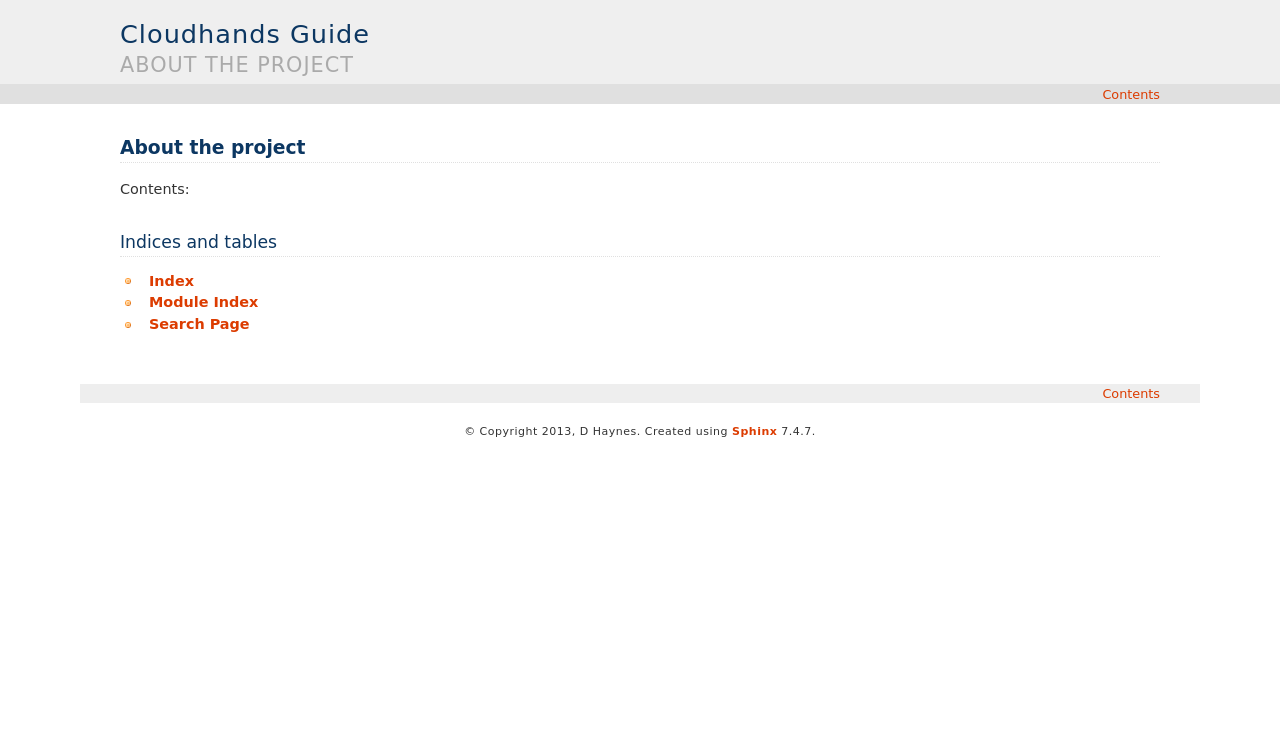
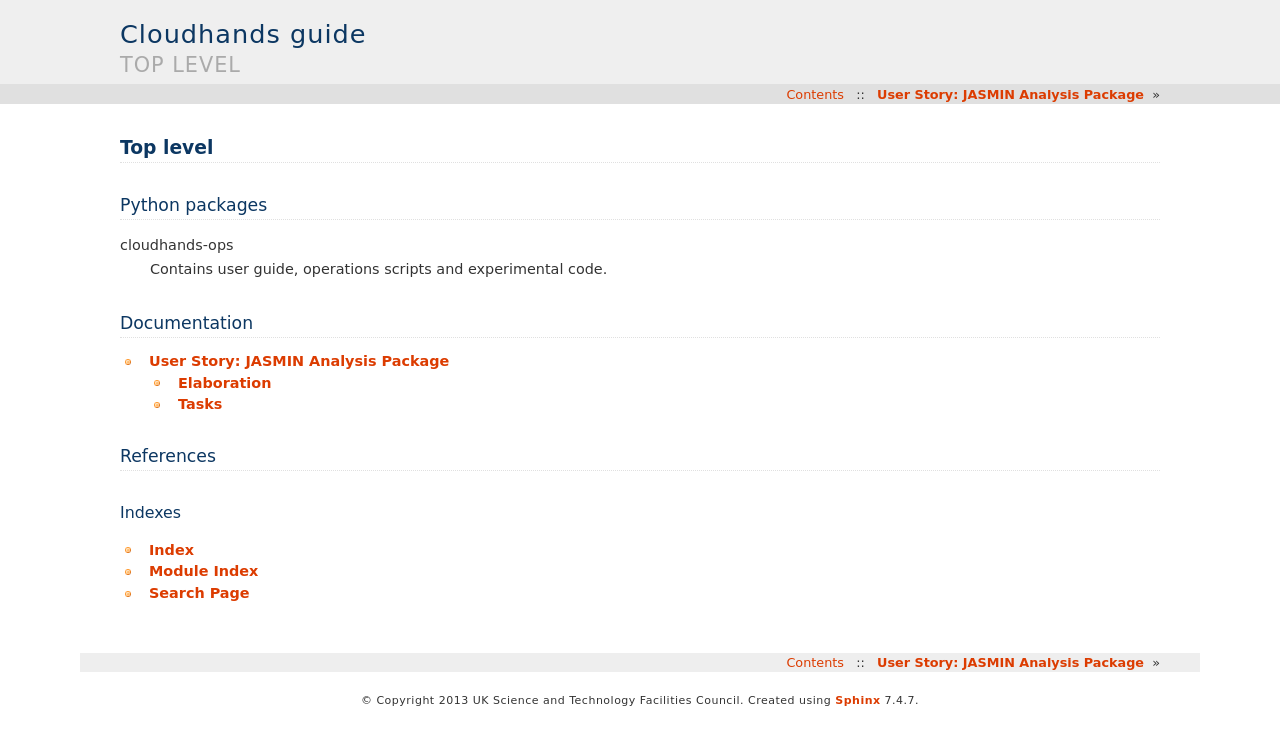
Before and after one commit to cedadev/cloudhands-ops, a Sphinx documentation site: the page built from cloudhands/ops/doc/index.rst, in a window 1280 px wide. Shown: the top 745 px of the page. Built offline with Sphinx 7.4.7, drawn with Linux system fonts in a browser that asks for light colours.

Commit message:
First user story, plus copyright text

```diff
--- a/README.rst
+++ b/README.rst
@@ -61,6 +61,8 @@ Can you help?
 
 :author:    D Haynes
 :contact:   david.e.haynes@stfc.ac.uk
+:copyright: 2013 UK Science and Technology Facilities Council
+:licence:   BSD
 
 .. _setuptools: https://pypi.python.org/pypi/setuptools
 .. _compile Python 3.4: http://www.python.org/download/source/
--- a/cloudhands/ops/doc/conf.py
+++ b/cloudhands/ops/doc/conf.py
@@ -44,7 +44,7 @@ master_doc = 'index'
 
 # General information about the project.
 project = 'Cloudhands'
-copyright = '2013, D Haynes'
+copyright = "2013 UK Science and Technology Facilities Council"
 
 # The version info for the project you're documenting, acts as replacement for
 # |version| and |release|, also used in various other places throughout the
@@ -106,7 +106,7 @@ html_theme = "haiku"
 
 # The name for this set of Sphinx documents.  If None, it defaults to
 # "<project> v<release> documentation".
-html_title = "Cloudhands Guide {}".format(release)
+html_title = "Cloudhands guide {}".format(release)
 
 # A shorter title for the navigation bar.  Default is the same as html_title.
 #html_short_title = "Cloudhands Ops"
--- a/cloudhands/ops/doc/index.rst
+++ b/cloudhands/ops/doc/index.rst
@@ -6,17 +6,29 @@
 ..  Titling
     ##++::==~~--''``
 
-About the project
-::::::::::::::::::::::::::::
+Top level
++++++++++
 
-Contents:
+Python packages
+:::::::::::::::
+
+cloudhands-ops
+    Contains user guide, operations scripts and experimental code.
+
+Documentation
+:::::::::::::
 
 .. toctree::
    :maxdepth: 2
 
+   story_jap
 
-Indices and tables
-==================
+References
+::::::::::
+
+
+Indexes
+=======
 
 * :ref:`genindex`
 * :ref:`modindex`
--- /dev/null
+++ b/cloudhands/ops/doc/story_jap.rst
@@ -0,0 +1,27 @@
+..  Titling
+    ##++::==~~--''``
+
+User Story: JASMIN Analysis Package
+===================================
+
+As a scientist working for STFC I want my analytics processes to run where
+they have access to JASMIN storage so I can apply my models to a particular
+dataset.
+
+Elaboration
+~~~~~~~~~~~
+
+* Predefined vCloud template contains standard JASMIN analysis package
+* Ability to measure readiness of a node
+* Ability to configure node with software, process configuration
+* Alerting on conditions (ready, finished, error)
+
+Tasks
+~~~~~
+
+* Hands-on JASMIN AP
+* Hands-on example analytics code
+* Explore deploy code
+* Explore data access
+* Explore process control and events
+* Identify indicators
```
Also changed, not shown: 1 other file.
